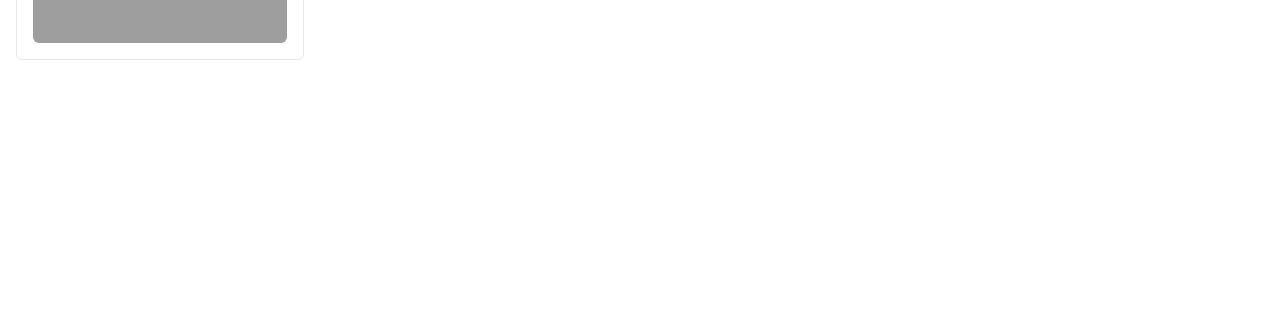
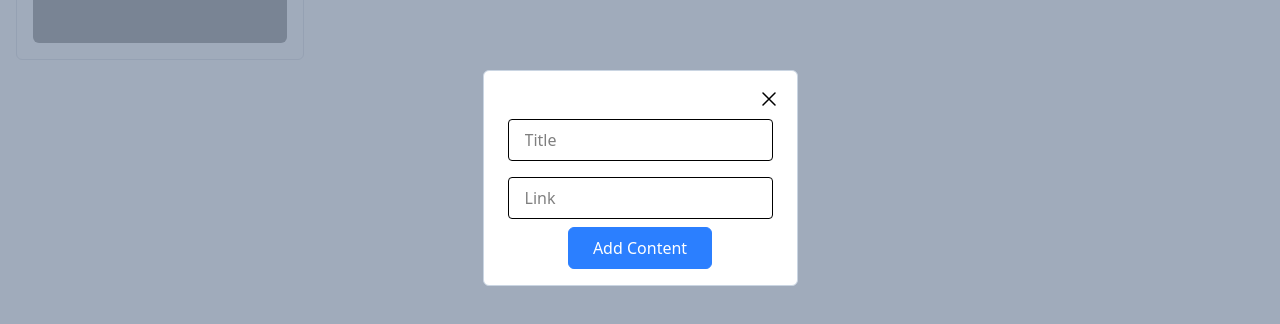
Before and after one commit to Govindggupta/Brainly, a React (Vite) app in the folder brainly-frontend/: page / in a window 1280 px wide. Both pictures are taken after a click on the button "Add Content". Shown: the part 222-546 px from the top of the page. Built offline with nearby package versions, Linux system fonts and the light colour scheme; grey boxes are pictures that could not be loaded.

Commit message:
frontend: Create content Model

```diff
--- a/brainly-frontend/package.json
+++ b/brainly-frontend/package.json
@@ -13,7 +13,8 @@
     "@tailwindcss/vite": "^4.1.18",
     "react": "^19.2.0",
     "react-dom": "^19.2.0",
-    "tailwindcss": "^4.1.18"
+    "tailwindcss": "^4.1.18",
+    "usehooks-ts": "^3.1.1"
   },
   "devDependencies": {
     "@eslint/js": "^9.39.1",
--- a/brainly-frontend/src/App.tsx
+++ b/brainly-frontend/src/App.tsx
@@ -1,18 +1,25 @@
+import { useState } from "react";
 import "./App.css";
 import Button from "./components/Button";
 import Card from "./components/Card";
+import CreateContentModel from "./components/CreateContentModel";
 import PlusIcon from "./icons/PlusIcon";
 import ShareIcon from "./icons/ShareIcon";
 
 function App() {
+  const [contentModelOpen , setContentModelOpen] = useState<boolean>(false);
+
+
   return (
     <div className="p-4">
+      <CreateContentModel open={contentModelOpen} onClose={() => {setContentModelOpen(false)}} />
       <div className="flex justify-end gap-5 ">
         <Button
           size="md"
           varient="primary"
           text="Add Content"
           startIcon={<PlusIcon size="md" />}
+          onclick={() => {setContentModelOpen(true)}}
         />
 
         <Button
--- /dev/null
+++ b/brainly-frontend/src/components/CreateContentModel.tsx
@@ -0,0 +1,60 @@
+import { useRef, useState, type ReactElement } from "react";
+import { useOnClickOutside } from "usehooks-ts";
+import CrossIcon from "../icons/CrossIcon";
+import Button from "./Button";
+
+const CreateContentModel = ({ open, onClose } : {open : boolean , onClose : () => void}) => {
+  const contentModel = useRef<HTMLDivElement | null>(null);
+
+  const handleClickOutside = () => {
+    onClose();
+  };
+
+  //@ts-ignore
+  useOnClickOutside(contentModel, handleClickOutside);
+  return (
+    <>
+      {open && (
+        <div className="bg-slate-500/60 w-screen h-screen fixed top-0 left-0 flex items-center justify-center">
+          <div
+            className="bg-white opacity-100 p-4 rounded-md border border-slate-300"
+            ref={contentModel}
+          >
+            <div className="flex justify-end" onClick={onClose} >
+              <CrossIcon />
+            </div>
+            <div>
+              <Input placeholder="Title" />
+              <Input placeholder="Link" />
+            </div>
+
+            <div className="flex justify-center">
+              <Button size="md" varient="primary" text="Add Content" />
+            </div>
+          </div>
+        </div>
+      )}
+    </>
+  );
+};
+
+const Input = ({
+  placeholder,
+  onchange,
+}: {
+  placeholder: string;
+  onchange: () => void;
+}) => {
+  return (
+    <div>
+      <input
+        type={"text"}
+        placeholder={placeholder}
+        className="px-4 py-2 border rounded m-2"
+        onChange={onchange}
+      />
+    </div>
+  );
+};
+
+export default CreateContentModel;
--- /dev/null
+++ b/brainly-frontend/src/icons/CrossIcon.tsx
@@ -0,0 +1,22 @@
+const CrossIcon = () => {
+  return (
+    <div>
+      <svg
+        xmlns="http://www.w3.org/2000/svg"
+        fill="none"
+        viewBox="0 0 24 24"
+        stroke-width="1.5"
+        stroke="currentColor"
+        className="size-6 cursor-pointer hover:text-gray-500"
+      >
+        <path
+          stroke-linecap="round"
+          stroke-linejoin="round"
+          d="M6 18 18 6M6 6l12 12"
+        />
+      </svg>
+    </div>
+  );
+};
+
+export default CrossIcon;
```
Also changed, not shown: 1 other file (tests, documents, lock files or other folders).
